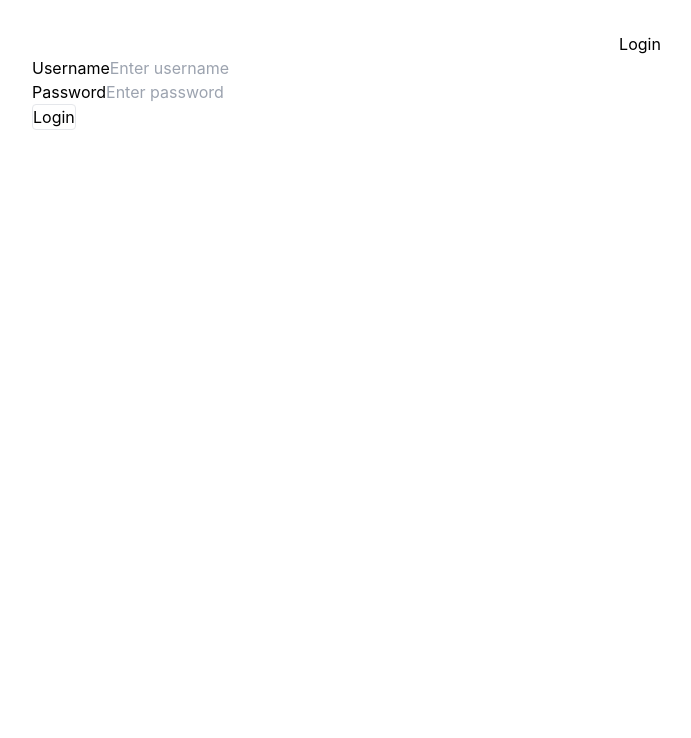
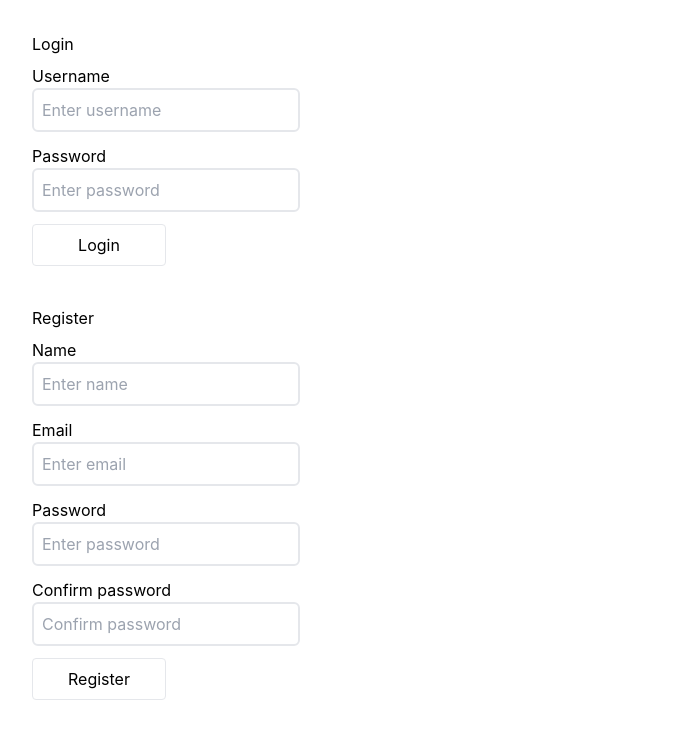
Before and after one commit to chas-academy/u09-fullstack-js-Superfelicia, a React (Vite) app in the folder frontend/: page /login in a window 1280 px wide. Shown: the top 738 px of the page, without its empty margins (0-691 px from the left). Built offline with nearby package versions, Linux system fonts and the light colour scheme.

Commit message:
Register page with form to register

```diff
--- a/frontend/src/App.tsx
+++ b/frontend/src/App.tsx
@@ -1,10 +1,12 @@
 import './App.css'
 import LoginPage from './pages/login/loginPage'
+import RegisterPage from './pages/register/registerPage'
 
 function App() {
     return (
         <>
             <LoginPage />
+            <RegisterPage />
         </>
     )
 }
--- a/frontend/src/components/formComponent.tsx
+++ b/frontend/src/components/formComponent.tsx
@@ -32,19 +32,20 @@ const FormComponent: React.FC<FormComponentProps> = ({ fields, buttonText, onSub
 
     return (
         <>
-            <form className="flex flex-col items-start" onSubmit={handleSubmit}>
+            <form className="flex flex-col items-start space-y-3" onSubmit={handleSubmit}>
                 {fields.map((field, index) => (
-                    <label key={index}>
+                    <label key={index} className='flex flex-col items-start'>
                         {field.label}
                         <input
                             type={field.type}
                             placeholder={field.placeholder}
                             name={field.name}
                             onChange={handleChange}
+                            className='border-2 rounded-md p-2'
                         />
                     </label>
                 ))}
-                <button type="submit" className="border rounded">
+                <button type="submit" className="w-2/4 border rounded p-2">
                     {buttonText}
                 </button>
             </form>
--- a/frontend/src/pages/login/loginPage.tsx
+++ b/frontend/src/pages/login/loginPage.tsx
@@ -17,7 +17,7 @@ const LoginPage = () => {
     ]
 
     return (
-        <div>
+        <div className='flex flex-col items-start space-y-2 mb-10'>
             <h2>Login</h2>
             <FormComponent
                 fields={loginFields}
--- a/frontend/src/pages/register/registerPage.tsx
+++ b/frontend/src/pages/register/registerPage.tsx
@@ -0,0 +1,43 @@
+import FormComponent from '../../components/formComponent'
+
+const RegisterPage = () => {
+    const registerFields = [
+        {
+            label: 'Name',
+            type: 'text',
+            placeholder: 'Enter name',
+            name: 'name',
+        },
+        {
+            label: 'Email',
+            type: 'email',
+            placeholder: 'Enter email',
+            name: 'email',
+        },
+        {
+            label: 'Password',
+            type: 'password',
+            placeholder: 'Enter password',
+            name: 'password',
+        },
+        {
+            label: 'Confirm password',
+            type: 'password',
+            placeholder: 'Confirm password',
+            name: 'confirmPassword',
+        },
+    ]
+
+    return (
+        <div className='flex flex-col items-start space-y-2'>
+            <h2>Register</h2>
+            <FormComponent
+                fields={registerFields}
+                buttonText="Register"
+                onSubmit={(data) => console.log('Login form data:', data)}
+            />
+        </div>
+    )
+}
+
+export default RegisterPage
```
